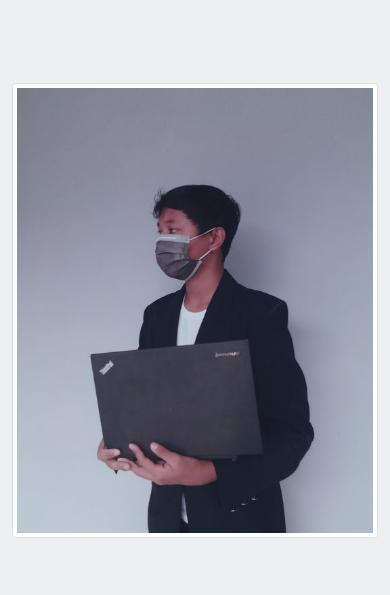
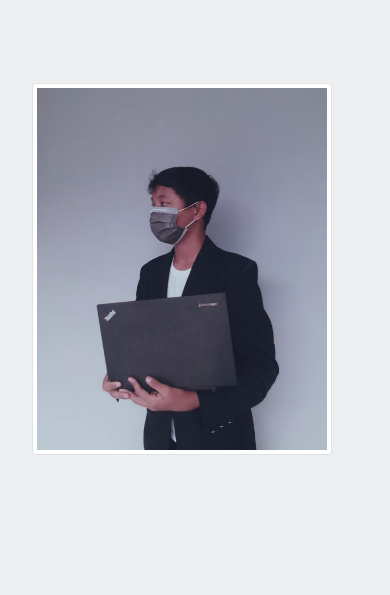
Before and after one commit to ramandamaulana/portfolio, a plain HTML site: page index.html in a window 390 px wide. Shown: the part 65-660 px from the top of the page. Drawn offline with nearby package versions, Linux system fonts and the light colour scheme.

Commit message:
Css Image

```diff
--- a/assets/css/mystyle.css
+++ b/assets/css/mystyle.css
@@ -16,6 +16,7 @@ body {
 }
 
 /* Introduction */
+
 .intro {
   margin-top: 100px;
 }
@@ -83,6 +84,11 @@ footer ul a:hover {
 /* Potrait */
 /* Lanscape */
 @media only screen and (max-width: 600px) {
+  .intro img {
+    margin-left: 20px !important;
+    width: 300px;
+    height: 100%;
+  }
   .about {
     padding: 0px !important;
   }
@@ -92,9 +98,8 @@ footer ul a:hover {
     padding: 10px;
     margin: auto 10px;
     border-radius: 30px;
-    margin-bottom: 10px;
+    margin-bottom: 30px;
   }
-
 
   footer ul .h5 {
     margin-left: -30px;
```
